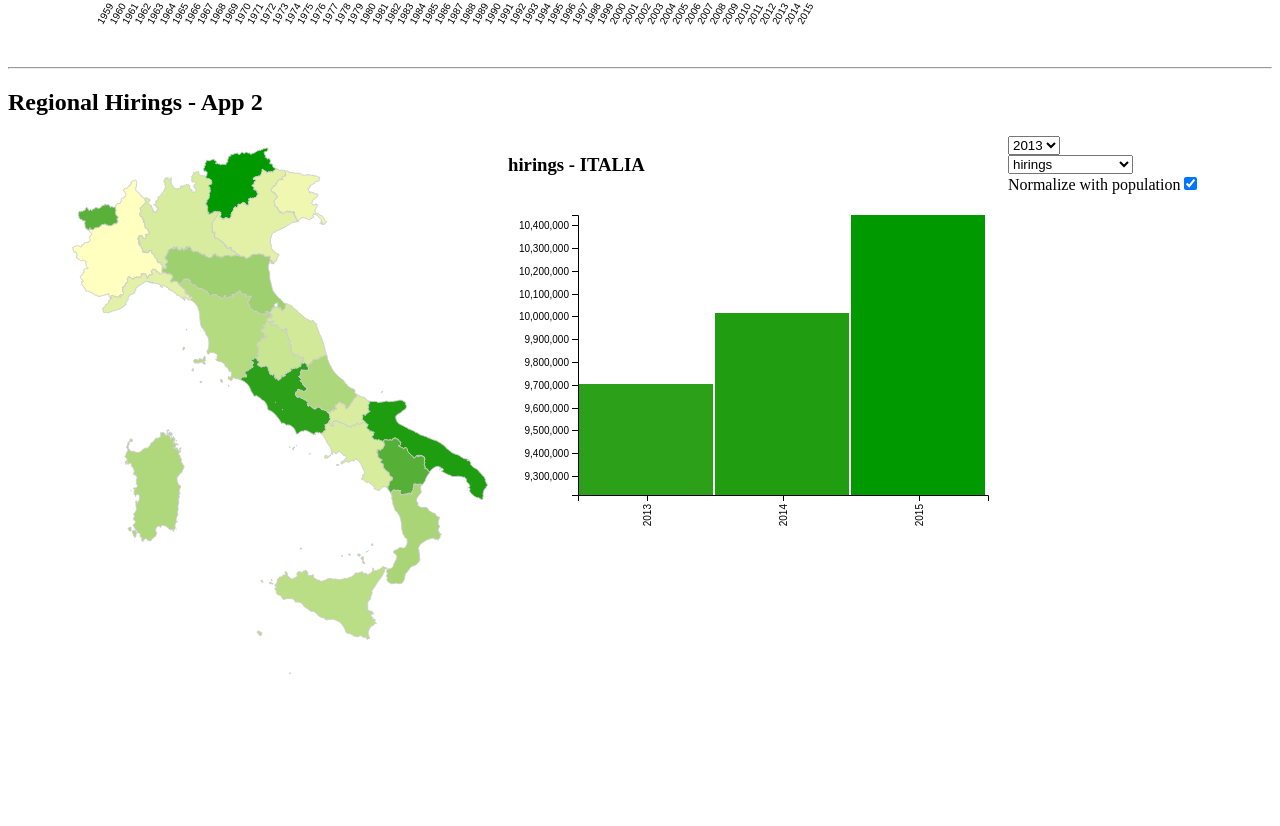
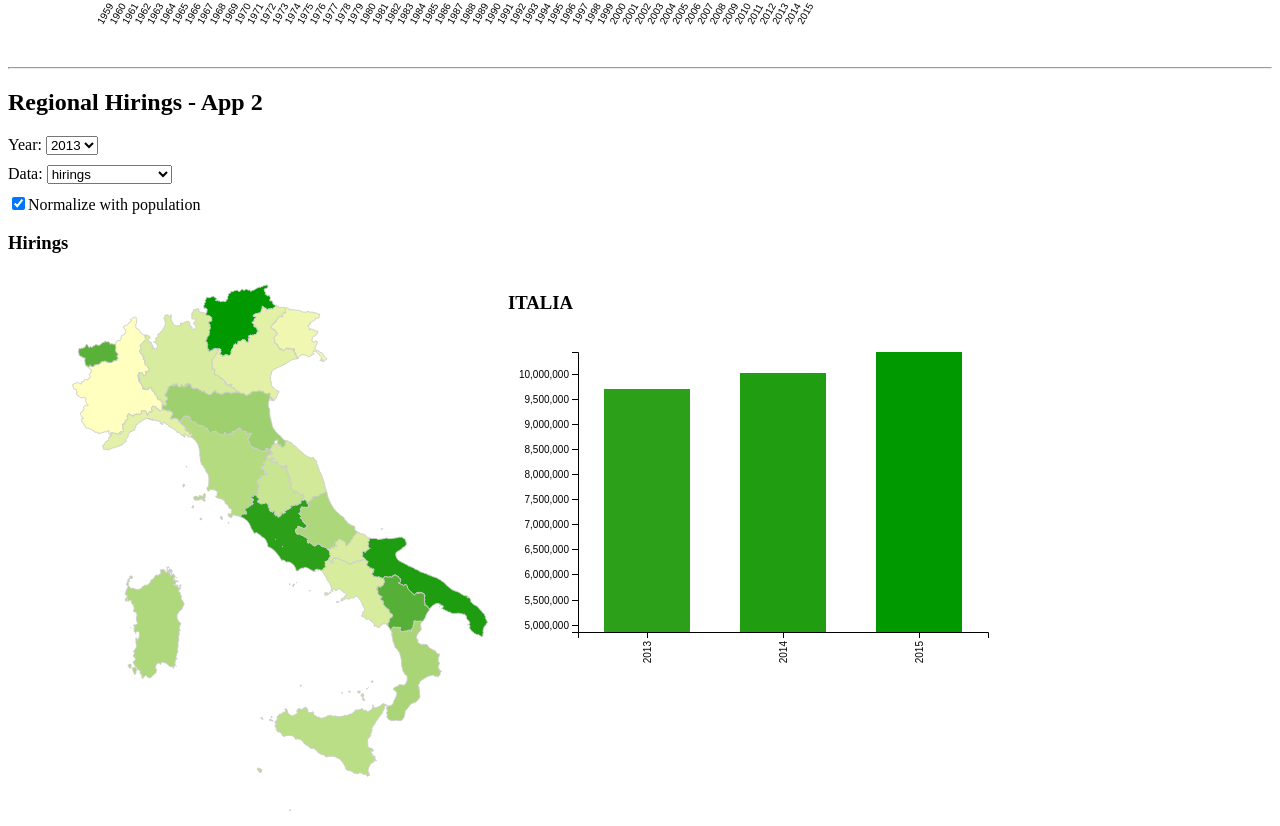
Before and after one commit to federicobozzini/unige-data-visualization, a website with bundled scripts: page project/index.html in a window 1280 px wide. Shown: the part 578-1404 px from the top of the page. Before the commit the page ends 1272 px from the top, so only its background shows below. Built offline with nearby package versions, Linux system fonts and the light colour scheme.

Commit message:
Improved graphics

```diff
--- a/project/app2.js
+++ b/project/app2.js
@@ -56,10 +56,17 @@
 
 
     function init() {
+        initTitle();
         initCmds();
         initMap();
         initBarChart();
         update();
+    }
+
+    function initTitle() {
+        d3.select('#app2-title')
+            .append('h3')
+            .text(currentSelections.chart);
     }
 
     function initMap() {
@@ -89,6 +96,7 @@
         const cmds = d3.select('#app2-cmds');
 
         const yearSelect = cmds.append('div')
+            .text('Year: ')
             .append('select')
             .attr('id', 'year-cmd');
 
@@ -102,6 +110,7 @@
             .text(y => y);
 
         const chartSelect = cmds.append('div')
+            .text('Data: ')
             .append('select')
             .attr('id', 'chart-cmd');
 
@@ -116,12 +125,12 @@
 
         const label = cmds.append('div')
             .append('label');
-        label.text('Normalize with population');
         label.append('input')
             .attr('type', 'checkbox')
             .property('checked', true)
             .attr('id', 'normalize-cmd')
             .on('change', update);
+        label.append('span').text('Normalize with population');
     }
 
 
@@ -141,6 +150,9 @@
         }
         else
             d3.select('#normalize-cmd').property('disabled', false);
+
+        d3.select('#app2-title').select('h3').text(currentSelections.chart);
+
 
         updateMap();
         updateBarChart();
@@ -174,7 +186,7 @@
         const reg = map.selectAll('.region')
             .data(topoMap);
 
-        var tip = d3.tip()
+        const tip = d3.tip()
             .attr('class', 'tip')
             .html(d => getRegion(d).name + '<br>' + formatter.format(getData(d).label));
         map.call(tip);
@@ -191,9 +203,15 @@
 
         map.selectAll('.region')
             .on('click', reg => {
+                d3.event.stopPropagation();
                 currentSelections.regionIndex = reg.properties.COD_REG - 1;
                 updateBarChart();
             });
+
+        map.on('click', reg => {
+            currentSelections.regionIndex = italyIndex;
+            updateBarChart();
+        });
     }
 
     function getCurrentData(chart, year) {
@@ -221,7 +239,7 @@
 
         const barChartTitle = d3.select('#app2-info')
             .select('h3')
-            .text(currentSelections.chart + ' - ' + regions[currentSelections.regionIndex].name);
+            .text(regions[currentSelections.regionIndex].name);
 
         const barChartSvg = d3.select('#app2-info').select('svg');
         const svg = {
@@ -229,10 +247,14 @@
             yAxis: barChartSvg.select('#yAxis'),
             bars: barChartSvg.select('#bars')
         }
+        const tip = d3.tip()
+            .attr('class', 'tip')
+            .html(d => formatter.format(d.datum));
+        barChartSvg.call(tip);
 
         const svgBounds = barChartSvg.node().getBoundingClientRect();
         const padding = { top: 20, right: 20, bottom: 100, left: 70 };
-        const barSpacing = 2;
+        const barSpacing = 50;
 
         const chartSize = {
             width: svgBounds.width - padding.left - padding.right,
@@ -246,10 +268,12 @@
         rects.enter()
             .append('rect')
             .merge(rects)
+            .on('mouseover', tip.show)
+            .on('mouseout', tip.hide)
             .transition()
             .attr('class', 'bar')
             .attr('transform', 'translate(' + padding.left + ',' + padding.top + ' )')
-            .attr('x', d => scales.x(d.year))
+            .attr('x', d => scales.x(d.year) + (barSpacing / 2))
             .attr('y', d => scales.y(d.datum))
             .attr('width', scales.x.bandwidth() - barSpacing)
             .attr('height', d => chartSize.height - scales.y(d.datum))
@@ -267,7 +291,7 @@
             color = d3.scaleLinear();
 
         x.domain(data.map(d => d.year));
-        y.domain([d3.min(data, d => d.datum) * 0.95, d3.max(data, d => d.datum)]);
+        y.domain([d3.min(data, d => d.datum) * 0.5, d3.max(data, d => d.datum)]);
         color.domain([0, d3.max(data, d => d.datum)])
             .interpolate(d3.interpolateLab)
             .range([d3.rgb('#ffffbf'), d3.rgb('#009900')])
--- a/project/index.html
+++ b/project/index.html
@@ -37,9 +37,12 @@
   <div id="app2">
     <h2>Regional Hirings - App 2</h2>
     <div id="app2-data-container">
-      <div id="app2-map"></div>
-      <div id="app2-info"></div>
       <div id="app2-cmds"></div>
+      <div id="app2-title"></div>
+      <div class="flex">
+        <div id="app2-map"></div>
+        <div id="app2-info"></div>
+      </div>
     </div>
   </div>
   <script type="text/javascript" src="d3/d3.js"></script>
--- a/project/style.css
+++ b/project/style.css
@@ -43,24 +43,43 @@
 }
 
 /* App 2 */
-#app2-data-container{
-    display: flex;
-}
 
-#app2-cmds{
+#app2-cmds {
     display: default;
 }
-#app2-map{
+#app2-map {
     height: 550px;
 }
-#app2-info{
+#app2-info {
     height: 550px;
 }
 
-path.region{
-    stroke: #cecece;
+
+#app2-cmds > div {
+    margin-bottom: 10px;
 }
 
-.tip{
-    background-color: #cecece;
+path.region {
+    stroke: #cecece;
+    cursor: pointer;
 }
+
+.tip {
+    border: 1px solid #cecece;
+    border-radius: 10px;
+    background-color: #ffffff;
+    padding: 8px;
+}
+
+#app2-map > svg{
+    cursor: pointer;
+}
+
+#app2-info > h3,
+#app2-title > h3 {
+    text-transform: capitalize;
+}
+
+.flex {
+    display: flex;
+}
```
